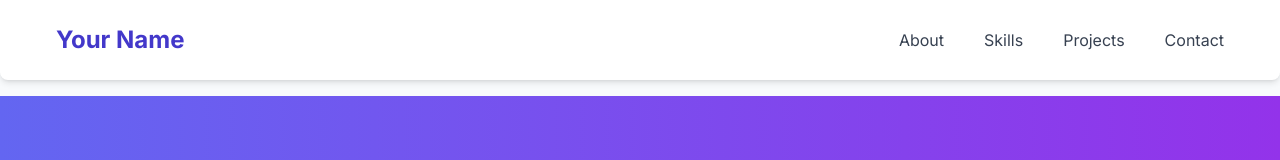
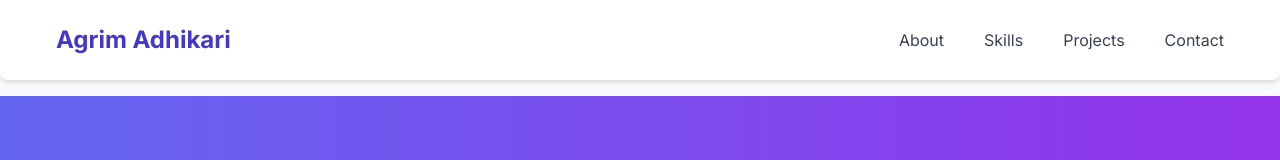
Before and after one commit to agrimadh/portfolio, a plain HTML site: page index.html in a window 1280 px wide. Shown: the top 160 px of the page. Drawn offline with nearby package versions, Linux system fonts and the light colour scheme.

Commit message:
Update index.html

```diff
--- a/index.html
+++ b/index.html
@@ -3,7 +3,7 @@
 <head>
     <meta charset="UTF-8">
     <meta name="viewport" content="width=device-width, initial-scale=1.0">
-    <title>Your Name - Portfolio</title>
+    <title>Agrim Adhikari - Portfolio</title>
     <!-- Load Tailwind CSS -->
     <script src="https://cdn.tailwindcss.com"></script>
     <!-- Use Inter font -->
@@ -37,7 +37,7 @@
     <!-- Header/Navigation Section -->
     <header class="bg-white shadow-md py-4 px-6 md:px-12 fixed w-full top-0 z-10 rounded-b-lg">
         <nav class="container mx-auto flex justify-between items-center">
-            <a href="#" class="text-2xl font-bold text-indigo-700 rounded-lg p-2 hover:bg-indigo-50 transition duration-300">Your Name</a>
+            <a href="#" class="text-2xl font-bold text-indigo-700 rounded-lg p-2 hover:bg-indigo-50 transition duration-300">Agrim Adhikari</a>
             <ul class="hidden md:flex space-x-6">
                 <li><a href="#about" class="text-gray-700 hover:text-indigo-600 font-medium transition duration-300 p-2 rounded-lg hover:bg-indigo-50">About</a></li>
                 <li><a href="#skills" class="text-gray-700 hover:text-indigo-600 font-medium transition duration-300 p-2 rounded-lg hover:bg-indigo-50">Skills</a></li>
```
